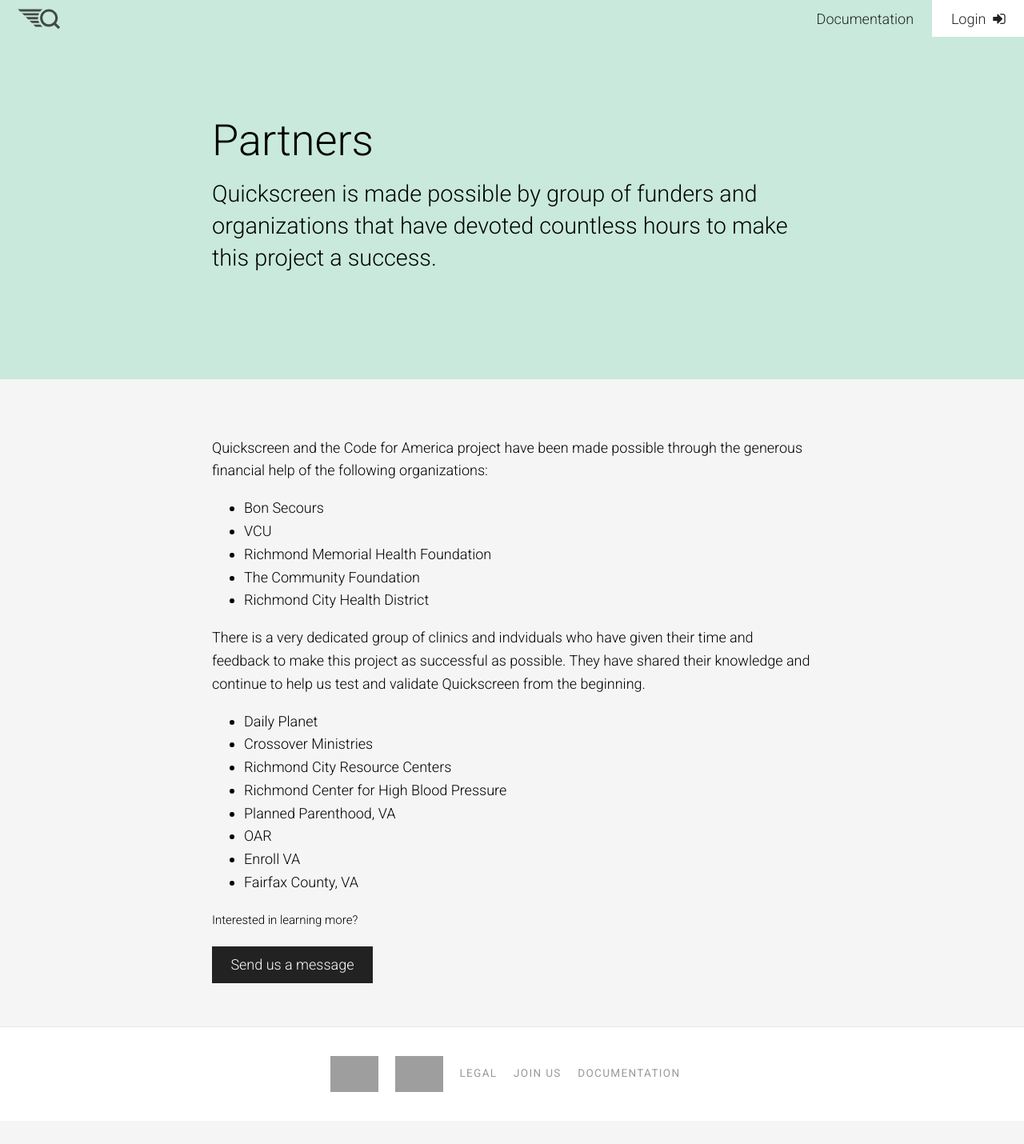
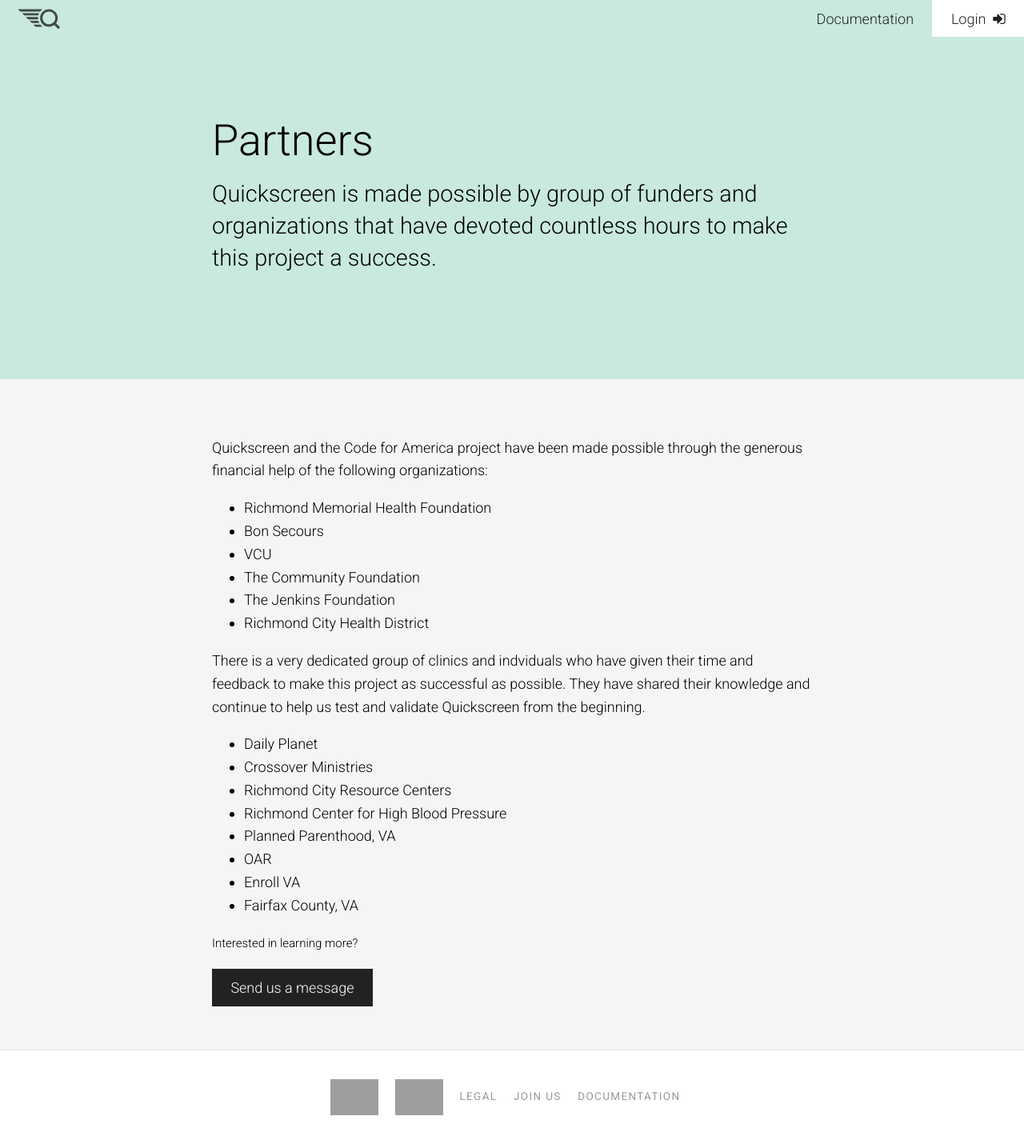
Before and after one commit to codeforamerica/rva-screening-front, a Jekyll site: the page built from partners/index.html, in a window 1280 px wide. Shown: the whole page at 80% size. Built offline with Jekyll 4.4.1, drawn with Linux system fonts in a browser that asks for light colours; nearby versions of some CDN libraries; Markdown is read by kramdown in place of the engine named in the settings; before the commit the page ends 1401 px from its top, so only the background shows below that; grey boxes are pictures that could not be loaded.

Commit message:
update partners

```diff
--- a/partners/index.html
+++ b/partners/index.html
@@ -14,10 +14,11 @@
   <p>Quickscreen and the Code for America project have been made possible through the generous financial help of the following organizations:</p>
 
   <ul>
+    <li>Richmond Memorial Health Foundation</li>
     <li>Bon Secours</li>
     <li>VCU</li>
-    <li>Richmond Memorial Health Foundation</li>
     <li>The Community Foundation</li>
+    <li>The Jenkins Foundation</li>
     <li>Richmond City Health District</li>
   </ul>
 
```
